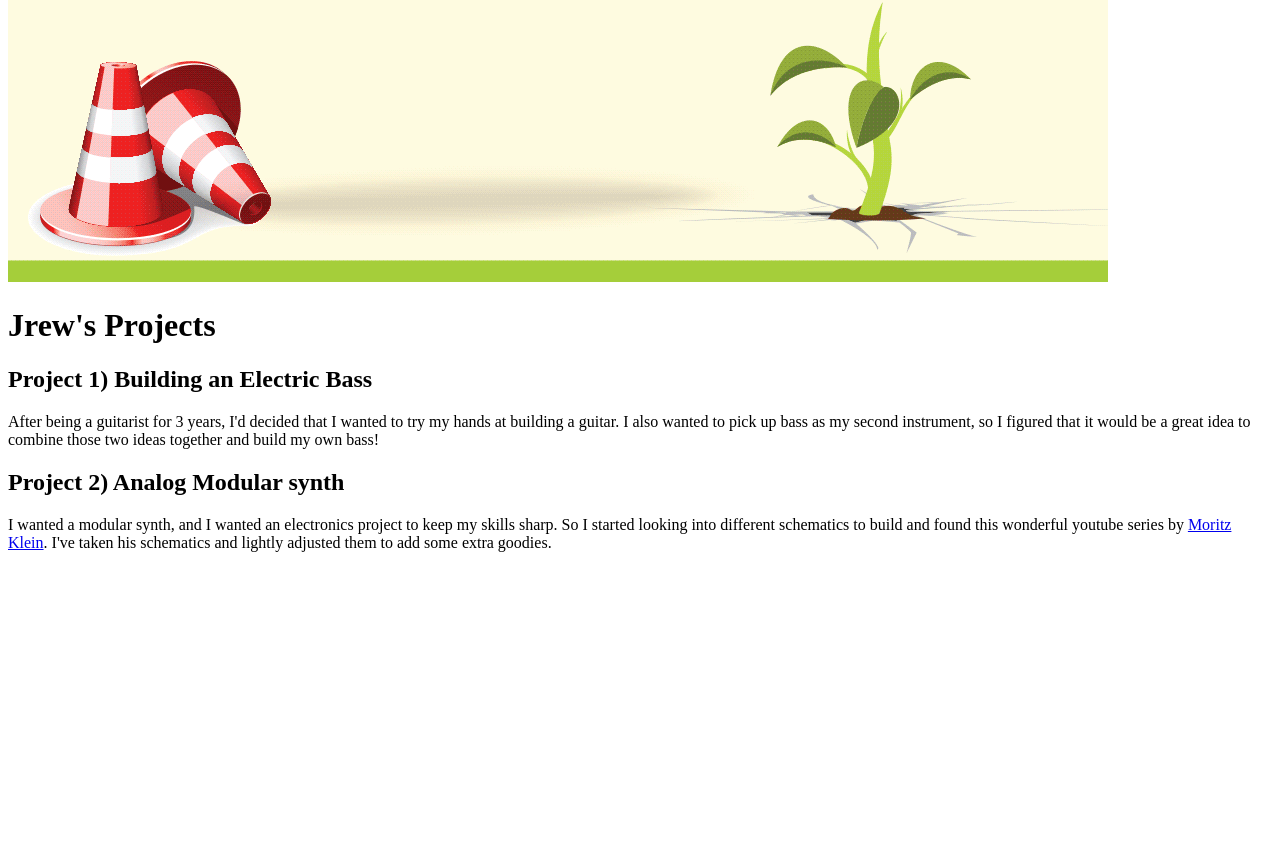
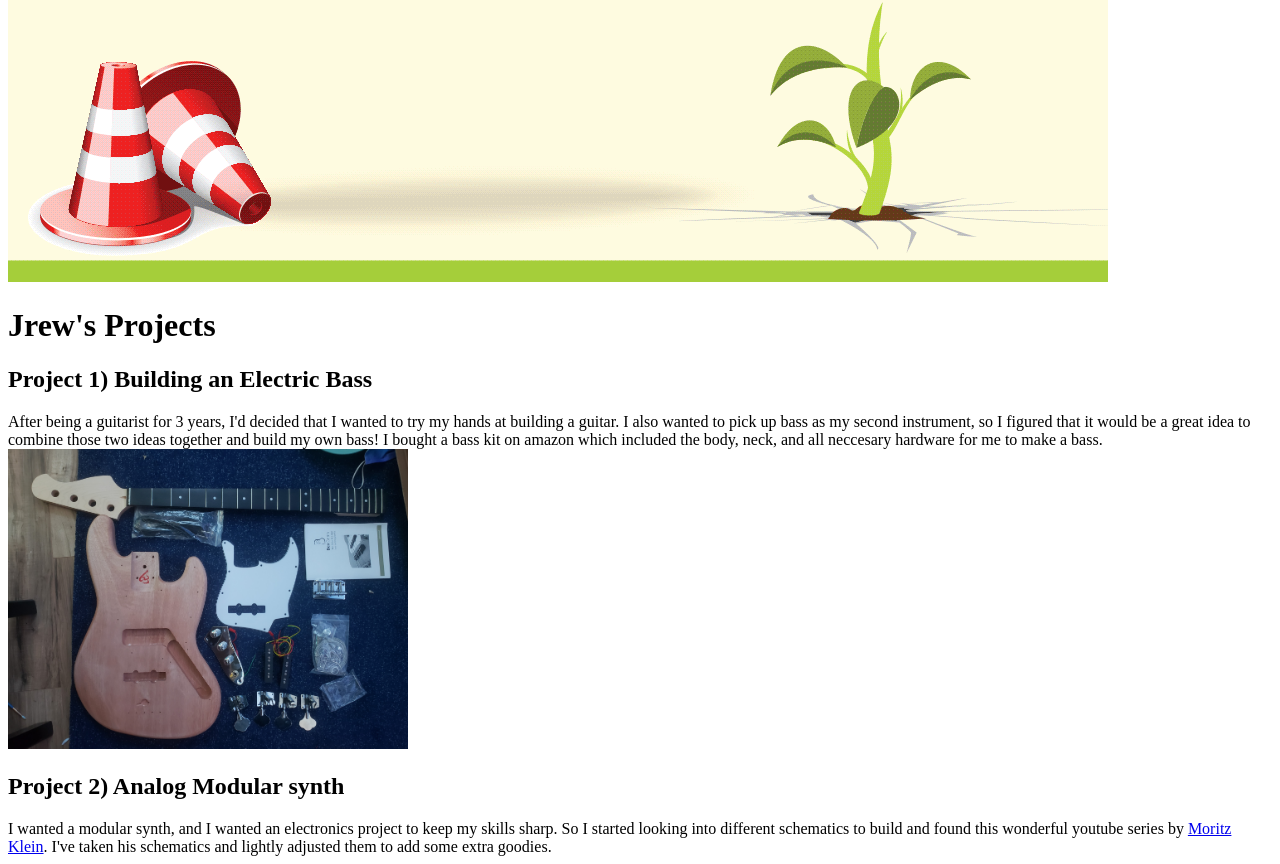
Before and after one commit to Frozemet/Frozemet.github.io, a plain HTML site: page index.html in a window 1280 px wide. Shown: the part 526-1390 px from the top of the page. Before the commit the page ends 1086 px from the top, so only its background shows below. Drawn offline with Linux system fonts and the light colour scheme.

Commit message:
adding image in line

```diff
--- a/index.html
+++ b/index.html
@@ -9,8 +9,11 @@
 <h1 title="It's where I put the fun things I do!">Jrew's Projects</h1>
 
 <h2>Project 1) Building an Electric Bass</h2>
-<p1>	After being a guitarist for 3 years, I'd decided that I wanted to try my hands at building a guitar. I also wanted to pick up bass as my second instrument,
-so I figured that it would be a great idea to combine those two ideas together and build my own bass!
+<p1>
+	After being a guitarist for 3 years, I'd decided that I wanted to try my hands at building a guitar.
+ I also wanted to pick up bass as my second instrument, so I figured that it would be a great idea to combine those two ideas together and build my own bass!
+ I bought a bass kit on amazon which included the body, neck, and all neccesary hardware for me to make a bass.
+ <img src="20210829_192011.jpg" alt="All of the components laid out" style="width:400px;height:300px;">
 </p1>
 
 <h2>Project 2) Analog Modular synth</h2>
```
